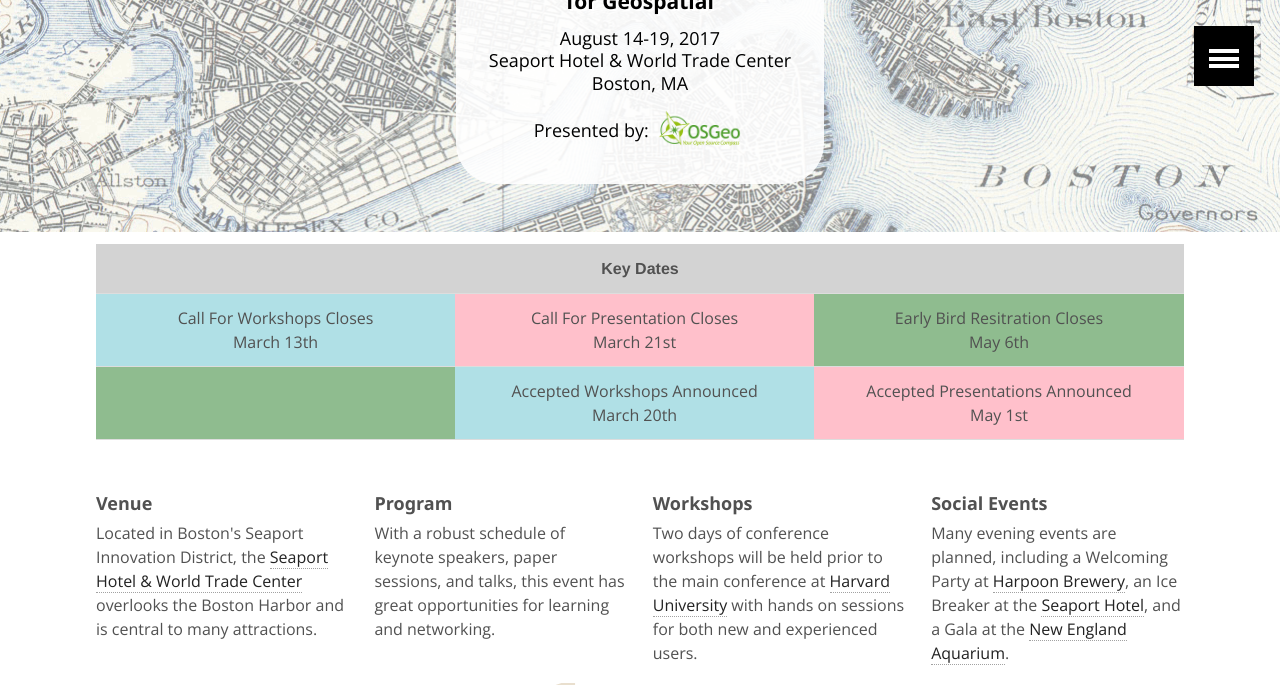
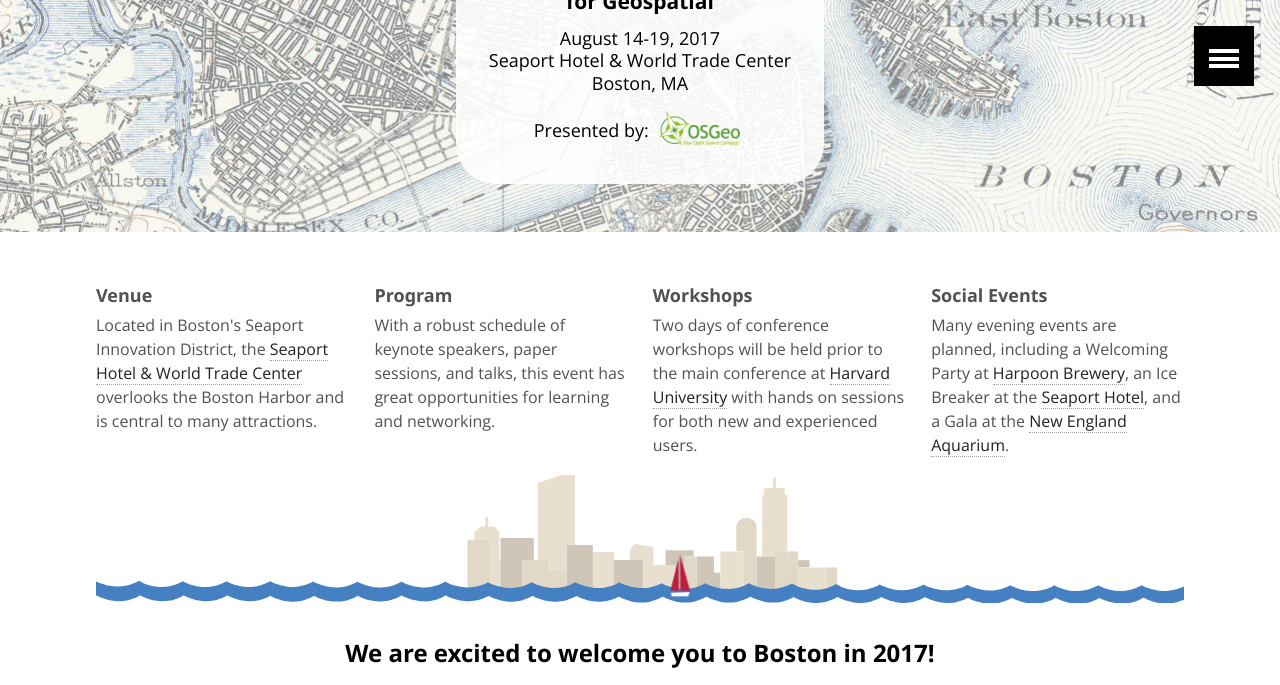
Before and after one commit to AvidGeo/foss4g2017-dev, a Jekyll site: the page built from index.html, in a window 1280 px wide and 900 px high, scrolled down 443 px, cut to the strip 0-685 px from the top of the window. Built offline with Jekyll 4.4.1, drawn with Linux system fonts in a browser that asks for light colours.

Commit message:
remove ugly table

```diff
--- a/index.html
+++ b/index.html
@@ -4,24 +4,6 @@
 image:
   feature: boston-map.png
 ---
-<div>
-    <table style="text-align:center">
-        <tr>
-            <td colspan=3 style="background-color:lightgrey;"><strong>Key Dates</strong></td>
-        </tr>
-        <tr>
-            <td width=33% class="district">Call For Workshops Closes<br/>March 13th</td>
-            <td width=33% class="harvard">Call For Presentation Closes<br />March 21st</td>
-            <td class="seaport">Early Bird Resitration Closes<br />May 6th</td>
-        </tr>
-        <tr>
-          <td class="seaport"></td>
-            <td class="district">Accepted Workshops Announced<br/>March 20th</td>
-            <td class="harvard">Accepted Presentations Announced<br />May 1st</td>
-        </tr>
-    </table>
-
-</div>
 <div class="sections">
 
     <div class="section">
```
